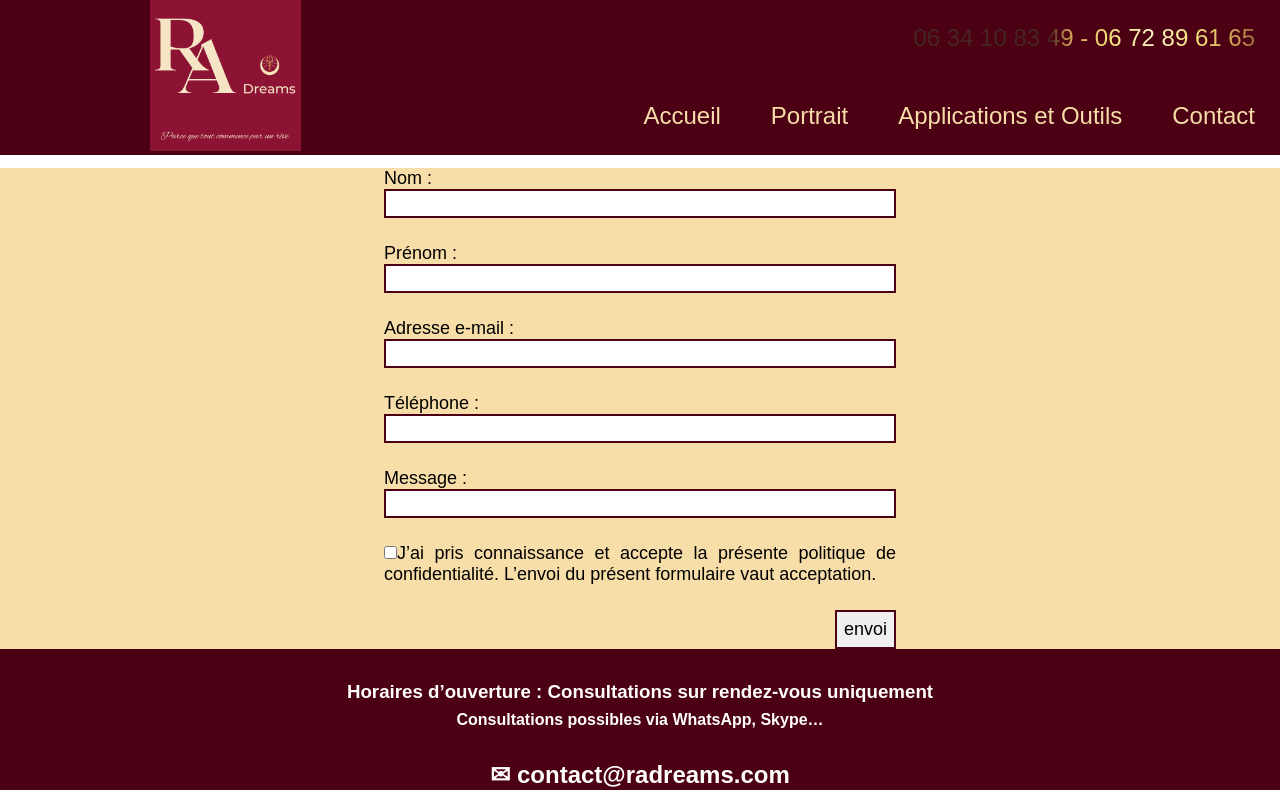
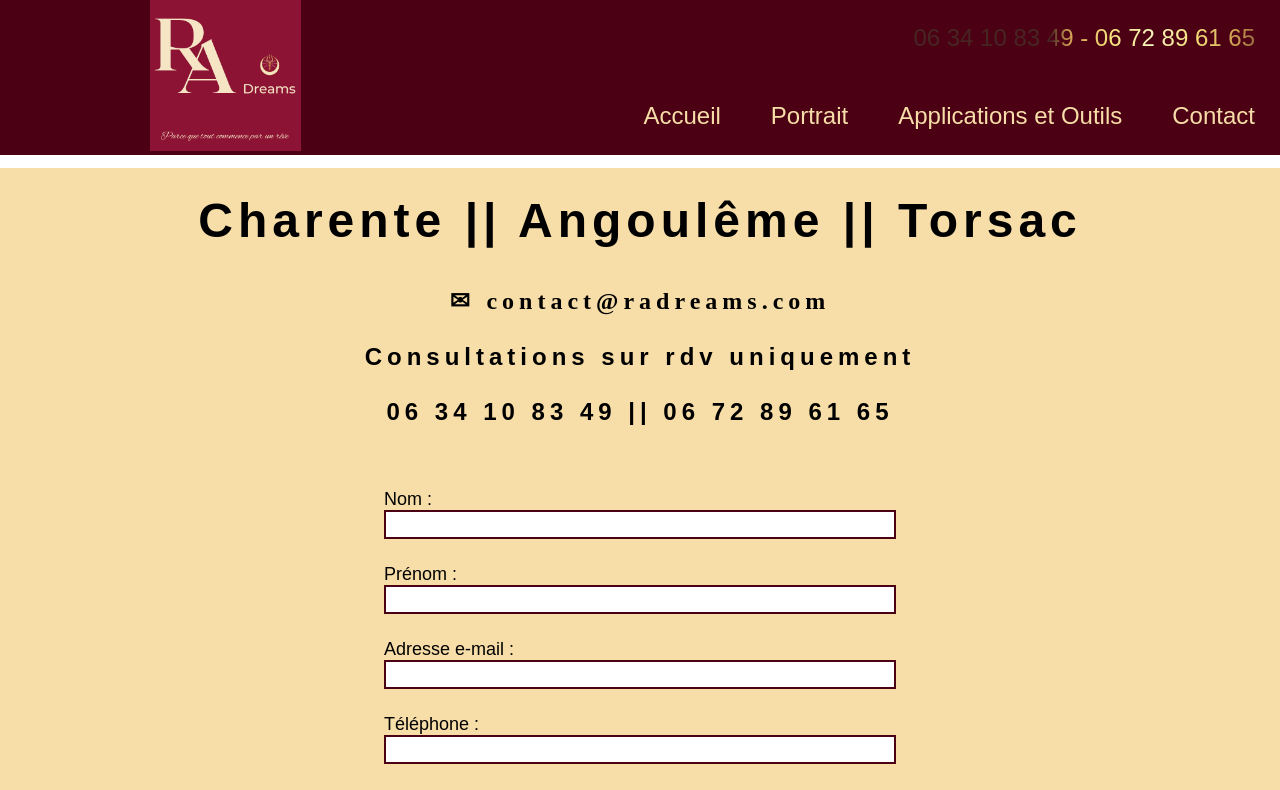
Before and after one commit to Malbrecht194/Radreams, a React (Vite) app: page /contact in a window 1280 px wide. Shown: the top 790 px of the page. Built offline with nearby package versions, Linux system fonts and the light colour scheme; a web font is replaced by a local one.

Commit message:
ajout texte contact

```diff
--- a/src/components/form/form.scss
+++ b/src/components/form/form.scss
@@ -35,6 +35,7 @@
             font-size: large;
             border-style: solid;
             border-width: 2.5px;
+            cursor: pointer;
         }
     }
 }
--- a/src/components/form/index.jsx
+++ b/src/components/form/index.jsx
@@ -3,7 +3,7 @@ import "./form.scss"
 export default function Form() {
     return(
         <div className="form">
-            <form className="form__container">
+            <form action="contact@radreams.com" method="get" className="form__container">
                 <div className="form__champ">
                     <label for="first-name">Nom : </label>
                     <input className="box" type="text" name="first-name" id="first-name" required></input>
--- a/src/pages/Contact/contact.scss
+++ b/src/pages/Contact/contact.scss
@@ -0,0 +1,22 @@
+@import "../../scss/utils/variables.scss";
+
+.contact{
+    background-color: map-get($map: $colors, $key: couleurSecondaire);
+    display: flex;
+    width: 100%;
+    justify-content: center;
+    flex-wrap: wrap;
+    font-size: x-large;
+    text-align: center;
+    line-height: 55px;
+    letter-spacing: 5px;
+    padding-bottom: 50px;
+    h1{
+        width: 100%;
+        padding-top: 25px;
+        padding-bottom: 25px;
+    }
+    p span{
+        font-family: serif;
+    }
+}
--- a/src/pages/Contact/index.jsx
+++ b/src/pages/Contact/index.jsx
@@ -3,6 +3,12 @@ import "./contact.scss"
 
 export default function Contact() {
     return (
-        <Form></Form>
+        <>
+            <div className="contact">
+                <h1>Charente || Angoulême || Torsac</h1>
+                <p className="Gras">✉ <span>contact@radreams.com</span><br/>Consultations sur rdv uniquement<br/>06 34 10 83 49 || 06 72 89 61 65</p>
+            </div>
+            <Form></Form>
+        </>
     )
 }
```
